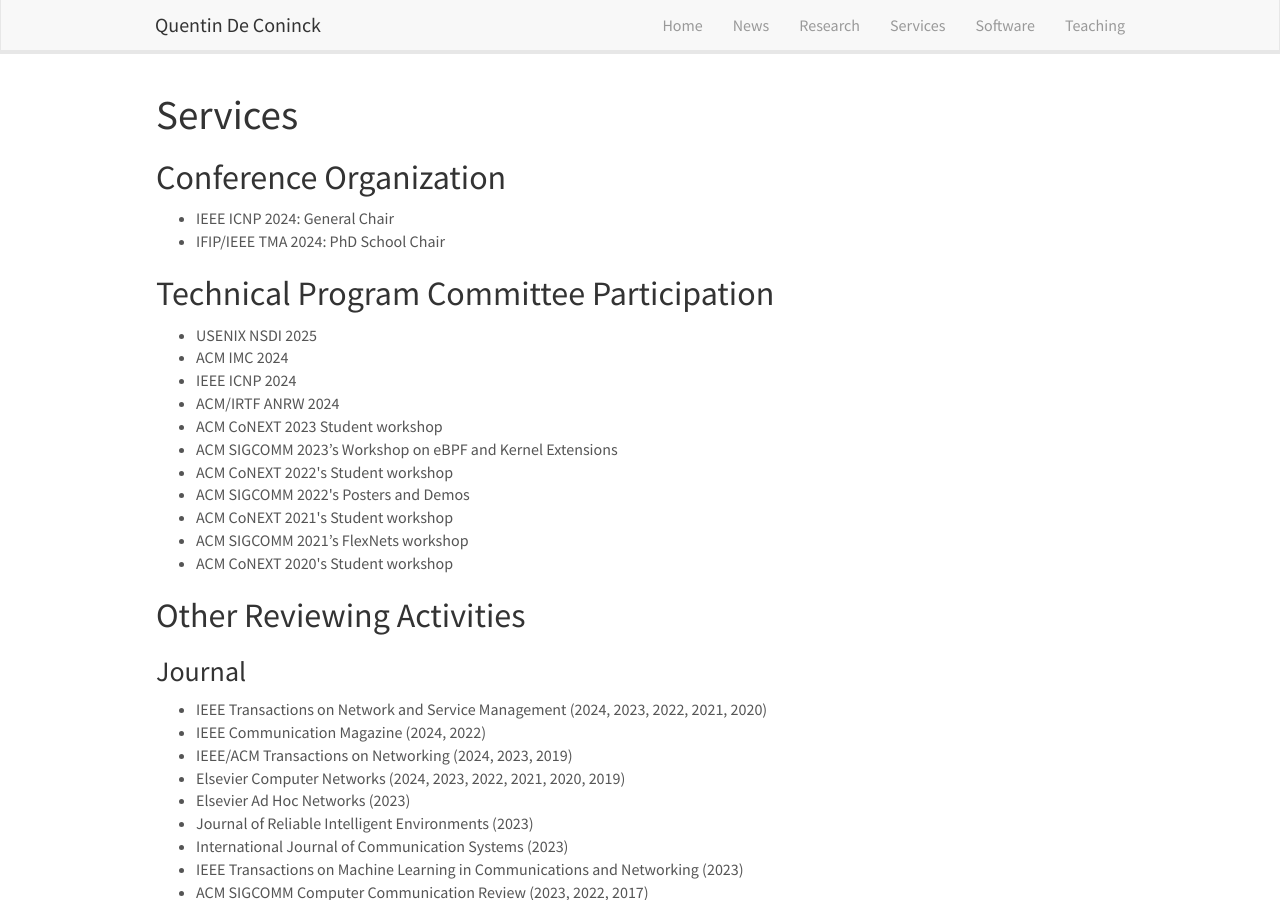
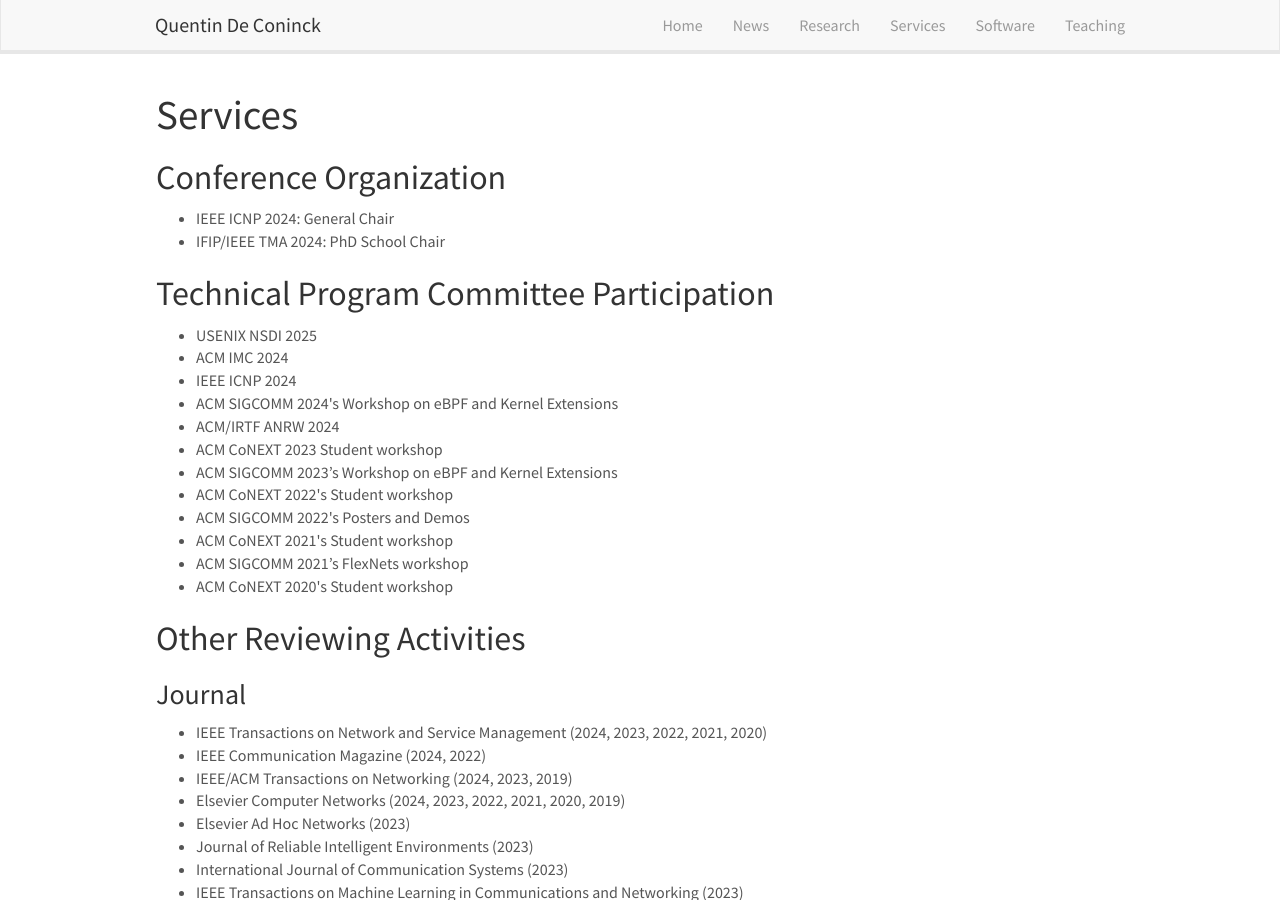
Before and after one commit to qdeconinck/qdeconinck.github.io, a Jekyll site: the page built from _pages/services.md, in a window 1280 px wide and 900 px high. Built offline with Jekyll 4.4.1, drawn with Linux system fonts in a browser that asks for light colours; nearby versions of some CDN libraries.

Commit message:
add eBPF workshop

```diff
--- a/_data/servlist.yml
+++ b/_data/servlist.yml
@@ -12,6 +12,9 @@
 
 - type: "tpc"
   name: "IEEE ICNP 2024"
+
+- type: "tpc"
+  name: "ACM SIGCOMM 2024's Workshop on eBPF and Kernel Extensions"
 
 - type: "tpc"
   name: "ACM/IRTF ANRW 2024"
```
